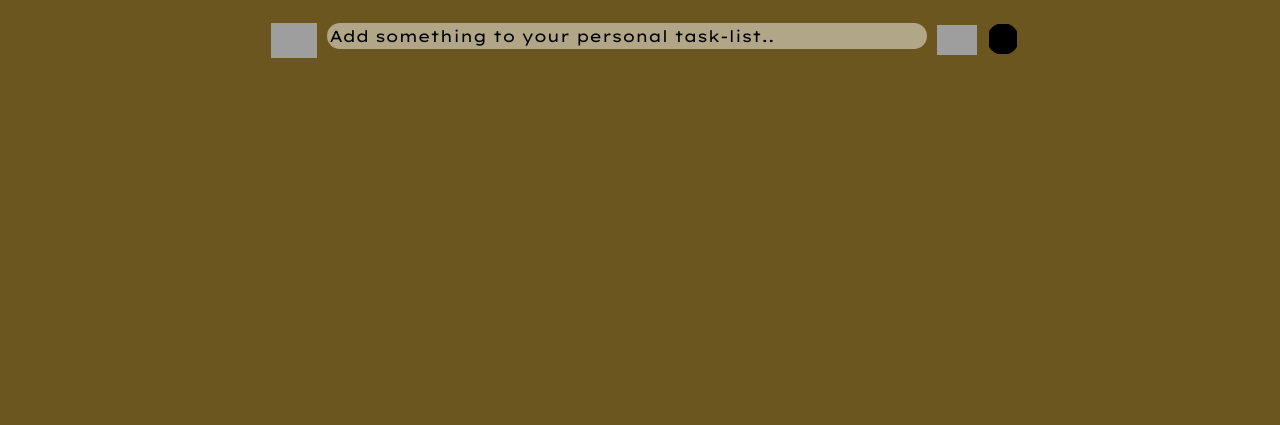
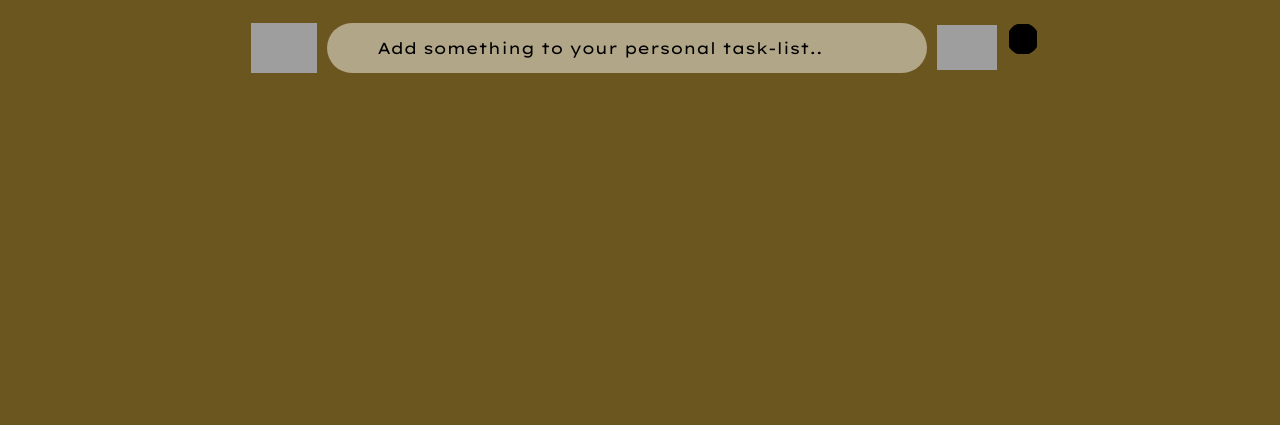
Before and after one commit to lucaperullo/M1D8fs2021, a plain HTML site: page index.html in a window 1280 px wide. Shown: the part 375-800 px from the top of the page. Drawn offline with nearby package versions, Linux system fonts and the light colour scheme; grey boxes are pictures that could not be loaded.

Commit message:
*fixed style buttons

```diff
--- a/index.html
+++ b/index.html
@@ -55,9 +55,10 @@
         <img
           onclick="sortLists()"
           src="https://img.icons8.com/ios/452/sort.png"
-          height="35"
+          height="50"
         />
         <input
+          style="padding-left: 50px"
           type="text"
           id="to-add"
           onfocus="this.value=''"
@@ -67,7 +68,7 @@
         <img
           style="margin-top: 2px"
           src="https://freeiconshop.com/wp-content/uploads/edd/plus-flat.png"
-          height="30"
+          height="45"
           onclick="addtasks()"
         />
         <input
--- a/style.css
+++ b/style.css
@@ -51,7 +51,7 @@ li {
   align-items: center;
   justify-content: space-between;
   backdrop-filter: blur(20px);
-  margin-bottom: 10px;
+  margin-top: 10px;
 }
 .buttonn {
   border-radius: 7px;
@@ -72,7 +72,7 @@ li {
 
 #to-add {
   width: 600px;
-  margin-bottom: 10px;
+  height: 50px;
   background-color: rgba(255, 255, 255, 0.472);
   color: black;
   border-radius: 30px;
```
